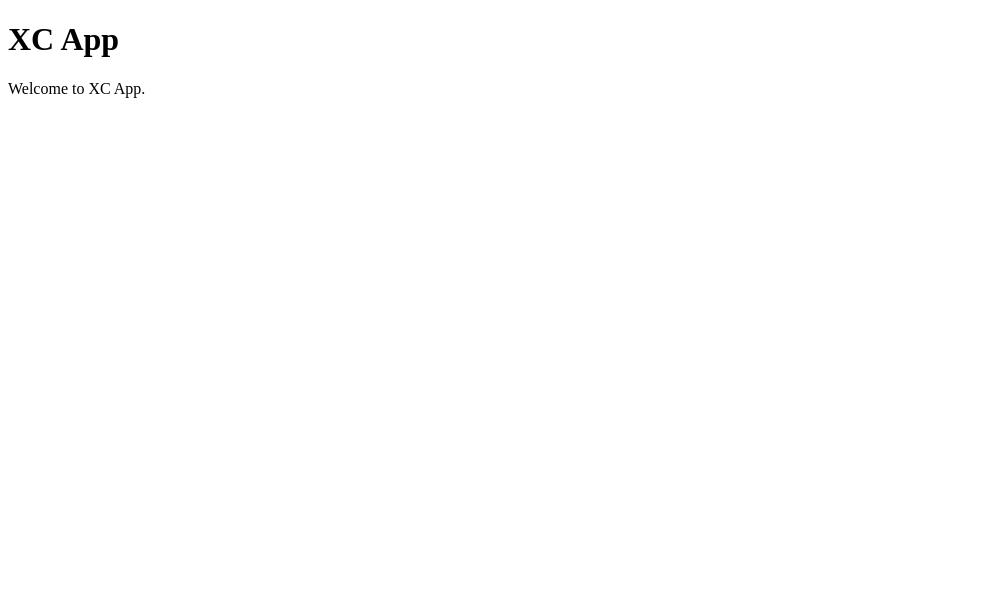
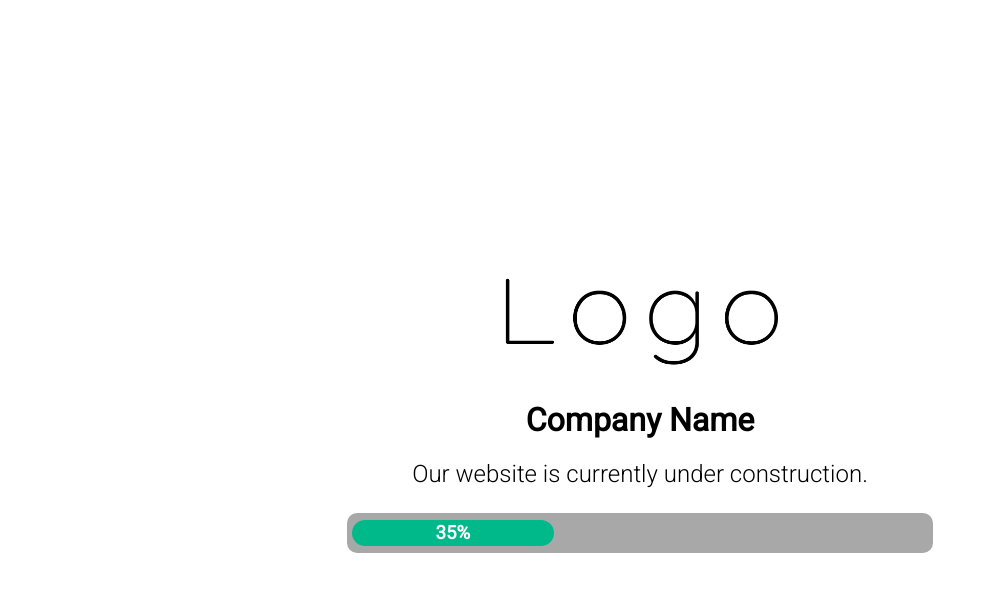
Before and after one commit to paulnurminen/paulnurminen.github.io, a plain HTML site: page index.html in a window 1280 px wide. Shown: the whole page, without its empty margins (0-988 px from the left). Drawn offline with Linux system fonts and the light colour scheme.

Commit message:
Add new theme

```diff
--- a/index.html
+++ b/index.html
@@ -1,10 +1,92 @@
 <!DOCTYPE html>
 <html>
+<head>
+    <meta charset="utf-8">
+    <meta name=viewport content="width=device-width, initial-scale=1">
+    <!--[if lt IE 9]><script src="http://html5shiv.googlecode.com/svn/trunk/html5.js"></script><![endif]-->
+    <style>
+        body { margin: 0; padding: 0; }
+        html { height: 100%; cursor: default; }
+        body {
+            font-family: "Roboto", sans-serif; /* Default font */
+            width: 100%; height: 100%;
+            text-align: center;
+            display: table;
+            opacity: 1;
+            animation: fadein 3s forwards;
+        }
+        h2 {
+            font-weight: 300;
+            margin-bottom: 25px;
+        }
+        img {
+            width: 25%; /* Image width */
+            border: 0; /* For IE */
+            /* Aspect ratio of image, gives initial dimension to prevent text moving down once image is loaded */
+            /* When changing logo, change this also */
+            aspect-ratio: 125 / 50;
+        }
+        #main {
+            vertical-align: middle;
+            display: table-cell;
+        }
+        /* Progress bar */
+        #progress {
+            width: 45%; /* Bar width */
+            margin: 0 auto;
+            border-radius: 10px; /* Roundness */
+            background-color: #a8a8a8; /* Background colour */
+            padding: 7px 5px;
+            /* border: 5px solid #a8a8a8; Border */
+        }
+        #fill {
+            padding: 2px 0;
+            background-color: #00b98b; /* Fill colour */
+            width: 35%; /* Bar percentage, change text below also */
+            border-radius: 25px; /* Roundness */
+            animation: proanimate 2s;
+        }
+        #barpercent h3 {
+            color: white; /* Bar percentage text colour */
+            margin: 0; padding: 0;
+            opacity: 1;
+            animation: fadein 3s forwards;
+        }
+
+        /* Fades in animation */
+        @keyframes fadein  {
+            from { opacity: 0; }
+        }
+        /* Animates bar on page load */
+        @keyframes proanimate {
+            from { width: 0%; }
+        }
+
+        @media screen and (max-width:600px) {
+            img {
+                width: 60%;
+            }
+            h1 {
+                font-size: 1.3em;
+            }
+            h2 {
+                margin: 1.1em;
+                font-size: 1.1em;
+            }
+            #progress {
+                width: 80%; /* Bar width */
+            }
+        }
+    </style>
+    <title>Coming Soon</title>
+</head>
 <body>
-
-<h1>XC App</h1>
-
-<p>Welcome to XC App.</p>
-
+    <div id="main">
+        <img src="logo.png" alt="Logo Image">
+        <h1>Company Name</h1>
+        <h2>Our website is currently under construction. </h2>
+        <div id="progress"><div id="fill"><div id="barpercent"><h3>35%</h3></div></div></div>
+    </div>
+    <link href="https://fonts.googleapis.com/css2?family=Roboto:wght@300;400&display=swap" rel="stylesheet">
 </body>
 </html>
```
Also changed, not shown: logo.png (added).
